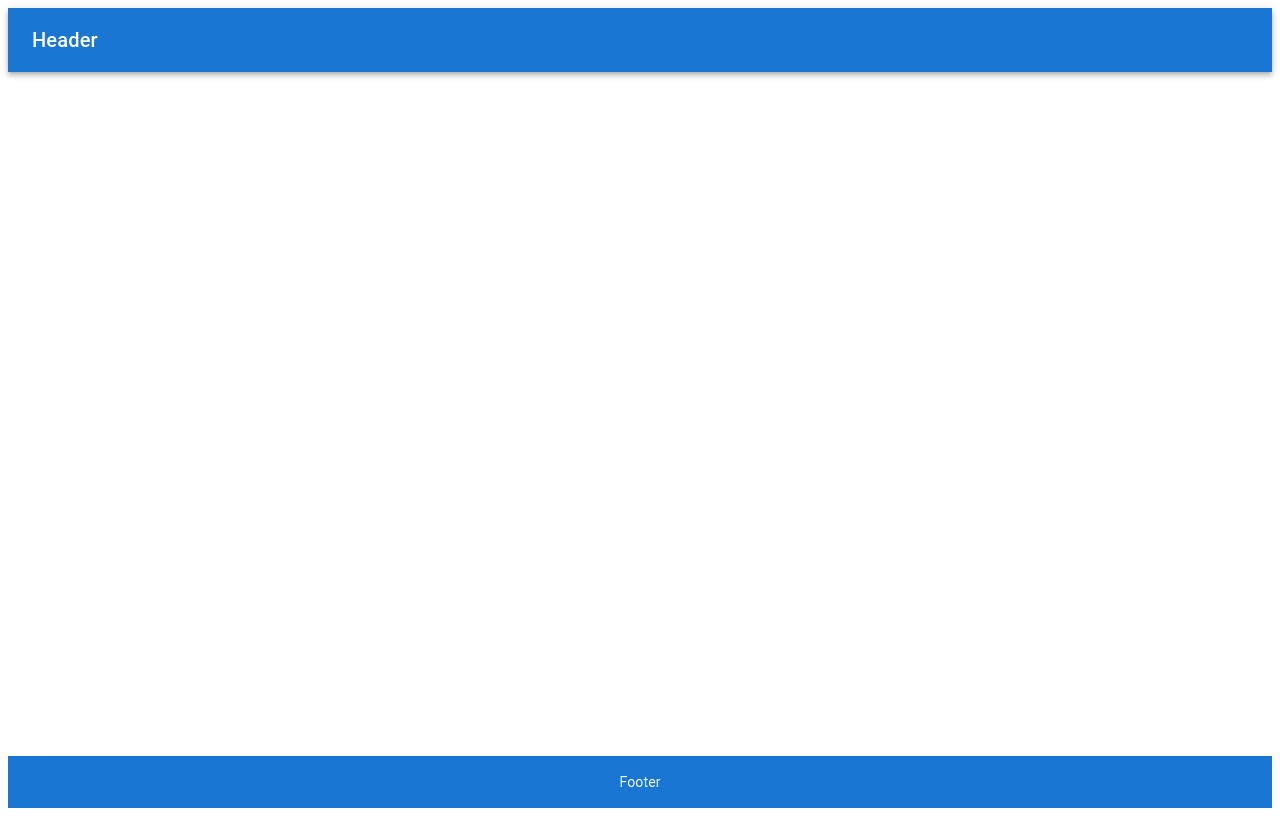
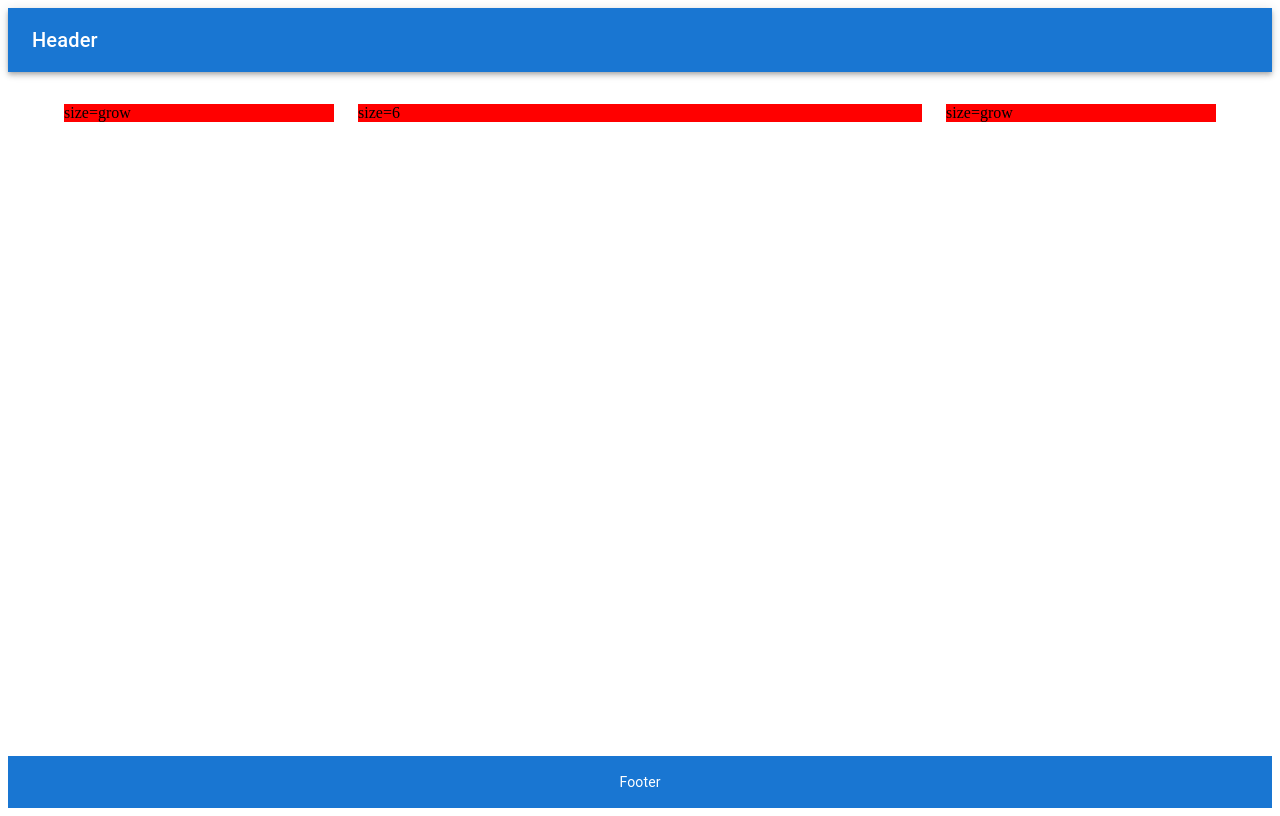
Before and after one commit to Valkor95/HW_React, a React (Vite) app: page / in a window 1280 px wide. Built offline with nearby package versions, Linux system fonts and the light colour scheme.

Commit message:
HW_React_28.1_v5_'fix Grid'

```diff
--- /dev/null
+++ b/src/Components/Header.jsx
@@ -0,0 +1,16 @@
+import React from 'react';
+import {AppBar, Toolbar, Typography} from "@mui/material";
+
+function Header(props) {
+    return (
+        <AppBar position="static">
+            <Toolbar>
+                <Typography variant="h6" component="div" sx={{ flexGrow: 1 }}>
+                    Header
+                </Typography>
+            </Toolbar>
+        </AppBar>
+    );
+}
+
+export default Header;
--- a/src/Components/Layout.jsx
+++ b/src/Components/Layout.jsx
@@ -1,22 +1,26 @@
 import React from 'react';
 import {AppBar, Box, Container, Toolbar, Typography} from "@mui/material";
 import Grid from '@mui/material/Grid2';
+import Header from "./Header.jsx";
 
 function Layout(props) {
     return (
         <Box sx={{ minHeight: '100vh', display: 'flex', flexDirection: 'column' }}>
-            {/* Header */}
-            <AppBar position="static">
-                <Toolbar>
-                    <Typography variant="h6" component="div" sx={{ flexGrow: 1 }}>
-                        Header
-                    </Typography>
-                </Toolbar>
-            </AppBar>
+            <Header/>
 
             {/* Main Content */}
             <Container maxWidth="lg" sx={{ flex: 1, my: 4 }}>
-
+                <Grid container spacing={3}>
+                    <Grid sx={{background: 'red'}} size={{ xs: 12, md: "grow" }}>
+                        <div>size=grow</div>
+                    </Grid>
+                    <Grid sx={{background: 'red'}} size={{ xs: 12, md: 6 }}>
+                        <div>size=6</div>
+                    </Grid>
+                    <Grid sx={{background: 'red'}} size={{ xs: 12, md: "grow" }}>
+                        <div>size=grow</div>
+                    </Grid>
+                </Grid>
             </Container>
 
             {/* Footer */}
```
